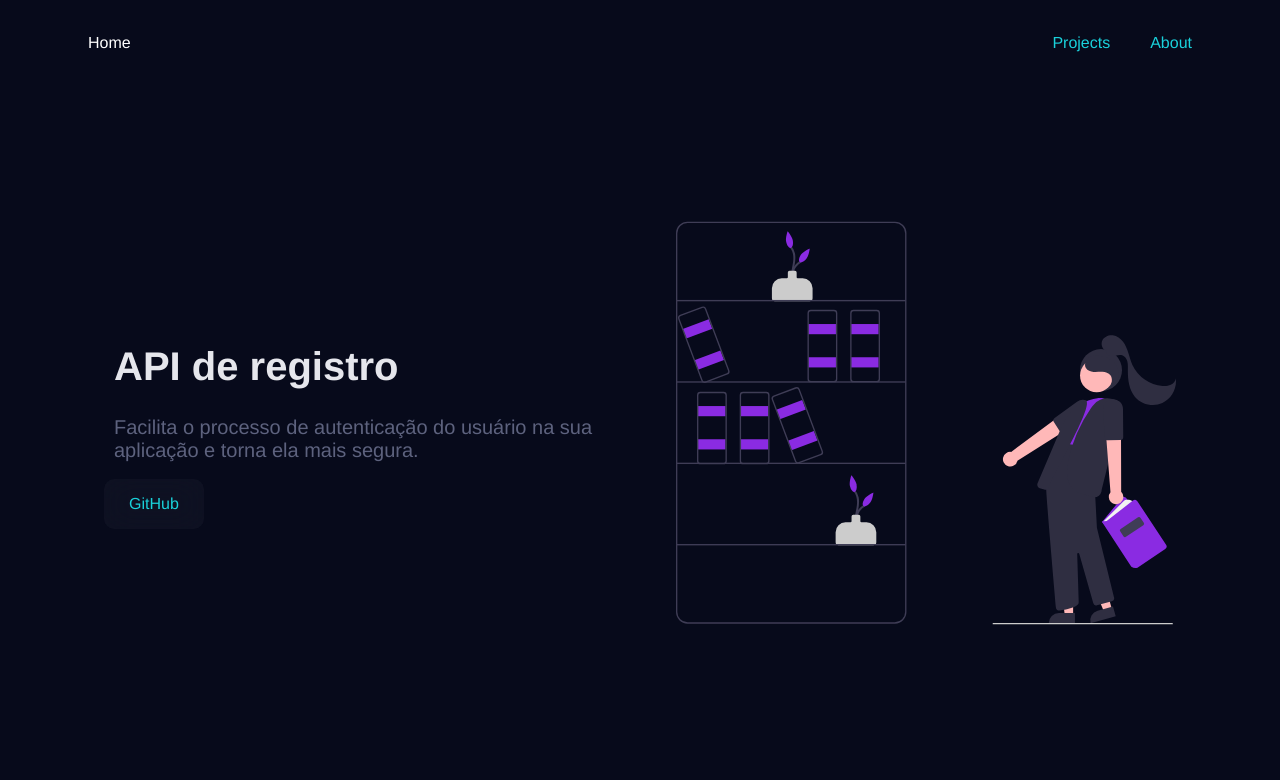
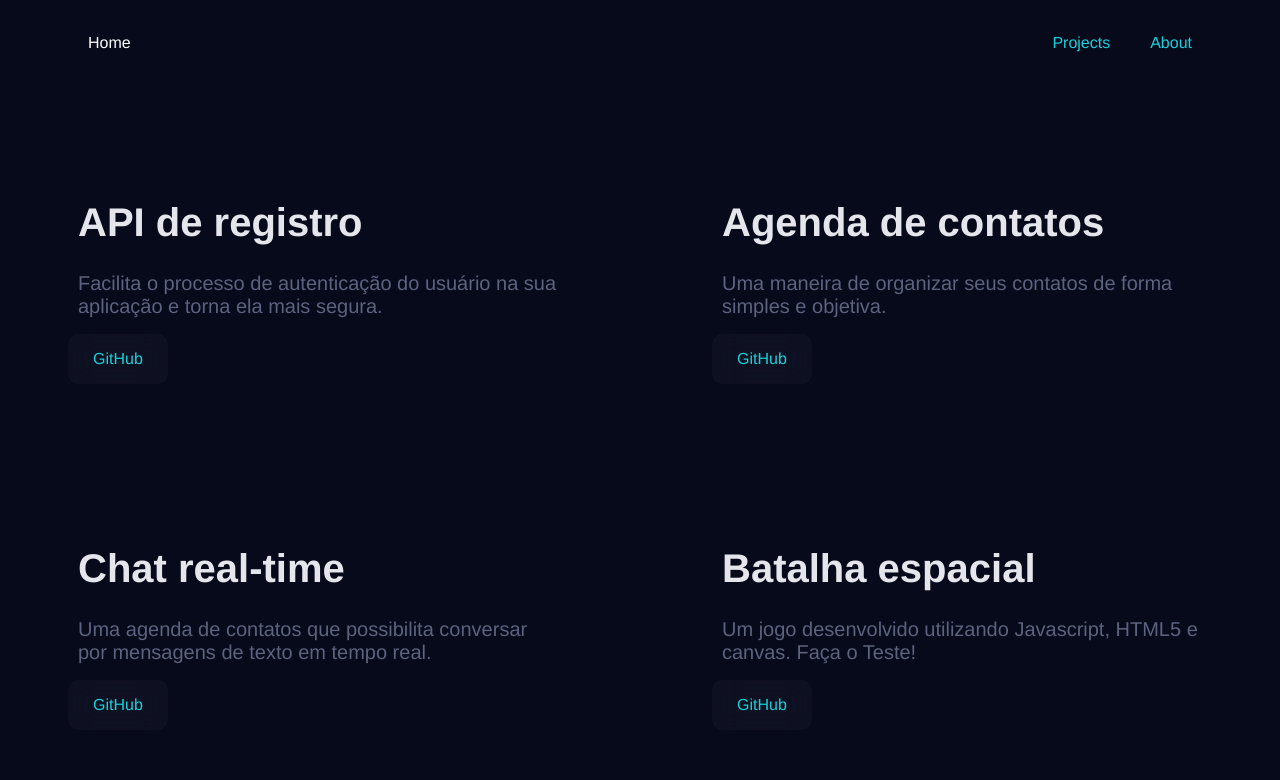
Before and after one commit to dorneles357/app-selenrod-portfolio, a Vue app: page /projects in a window 1280 px wide. Shown: the top 780 px of the page. Built offline with nearby package versions, Linux system fonts and the light colour scheme.

Commit message:
✅ configuração do layout e conteudo

```diff
--- a/src/views/Projects.vue
+++ b/src/views/Projects.vue
@@ -7,17 +7,14 @@
                 <Btn :name="btn[0].name" :href="btn[0].to" />
                 </div>
             </div>
-            <Svg id="box-img" data-aos="fade-in"/>
-        </div>
 
-        <div class="container-presentation">
             <div id="box-text" data-aos="fade-in">
                 <Box-view id="box" :title="boxtext[1].title" :subtitle="boxtext[1].subtitle" />
                 <div id="box-btn" data-aos="fade-in">
                 <Btn :name="btn[1].name" :href="btn[1].to"  />
                 </div>
             </div>
-            <Svg id="box-img" data-aos="fade-in"/>
+
         </div>
 
         <div class="container-presentation">
@@ -27,7 +24,14 @@
                 <Btn :name="btn[2].name" :href="btn[2].to"  />
                 </div>
             </div>
-            <Svg id="box-img" data-aos="fade-in"/>
+
+            <div id="box-text" data-aos="fade-in">
+                <Box-view id="box" :title="boxtext[3].title" :subtitle="boxtext[3].subtitle" />
+                <div id="box-btn" data-aos="fade-in">
+                <Btn :name="btn[3].name" :href="btn[3].to"  />
+                </div>
+            </div>
+
         </div>
   </div>
 </template>
@@ -36,13 +40,11 @@
 import AOS from 'aos';
 import 'aos/dist/aos.css';
 import BoxView from '../components/BoxView.vue';
-import Svg from '../components/Svg.vue';
 import Btn from '../components/Btn-glass-link.vue';
 export default {
     name:"Home",
     components:{
         BoxView,
-        Svg,
         Btn,
     },
     created(){
@@ -54,13 +56,16 @@ export default {
             [
               {title:"API de registro", subtitle: "Facilita o processo de autenticação do usuário na sua aplicação e torna ela mais segura."},
               {title:"Agenda de contatos", subtitle: "Uma maneira de organizar seus contatos de forma simples e objetiva."},
-              {title:"Chat real-time", subtitle: "Uma agenda de contatos que possibilita conversa por mensagens de texto em tempo real"},
+              {title:"Chat real-time", subtitle: "Uma agenda de contatos que possibilita conversar por mensagens de texto em tempo real."},
+              {title:"Batalha espacial", subtitle: "Um jogo desenvolvido utilizando Javascript, HTML5 e canvas. Faça o Teste!"},
+
             ],
             btn:
             [
               {name: "GitHub", to: "https://github.com/dorneles357/api-authentication-js"},
               {name: "GitHub", to: "https://github.com/dorneles357/agenda-.git"},
               {name: "GitHub", to: "https://github.com/dorneles357/Project-real-time.git"},
+              {name: "GitHub", to: "https://github.com/dorneles357/app-game-introduction"},
             ]
         }
     }
@@ -75,12 +80,17 @@ export default {
 
   .container-presentation{
     margin-bottom: 30px;
-    padding: 15px 0px 15px 0px;
+    padding: 15px 0px 30px 0px;
     display:flex;
     flex-direction: row;
-    height: 500px;
+    max-height: 500px;
     align-items: center;
-    justify-content: space-around;
+    justify-content: space-between;
+  }
+
+  .container-presentation > div {
+    margin-bottom: 30px;
+    padding-bottom: 30px;
   }
 
   #box-btn{
@@ -92,7 +102,7 @@ export default {
 
   /*responsive*/
 
-  @media(max-width: 830px){
+  @media(max-width: 900px){
     .container-presentation{
       flex-direction: column;
       height: auto;
```
